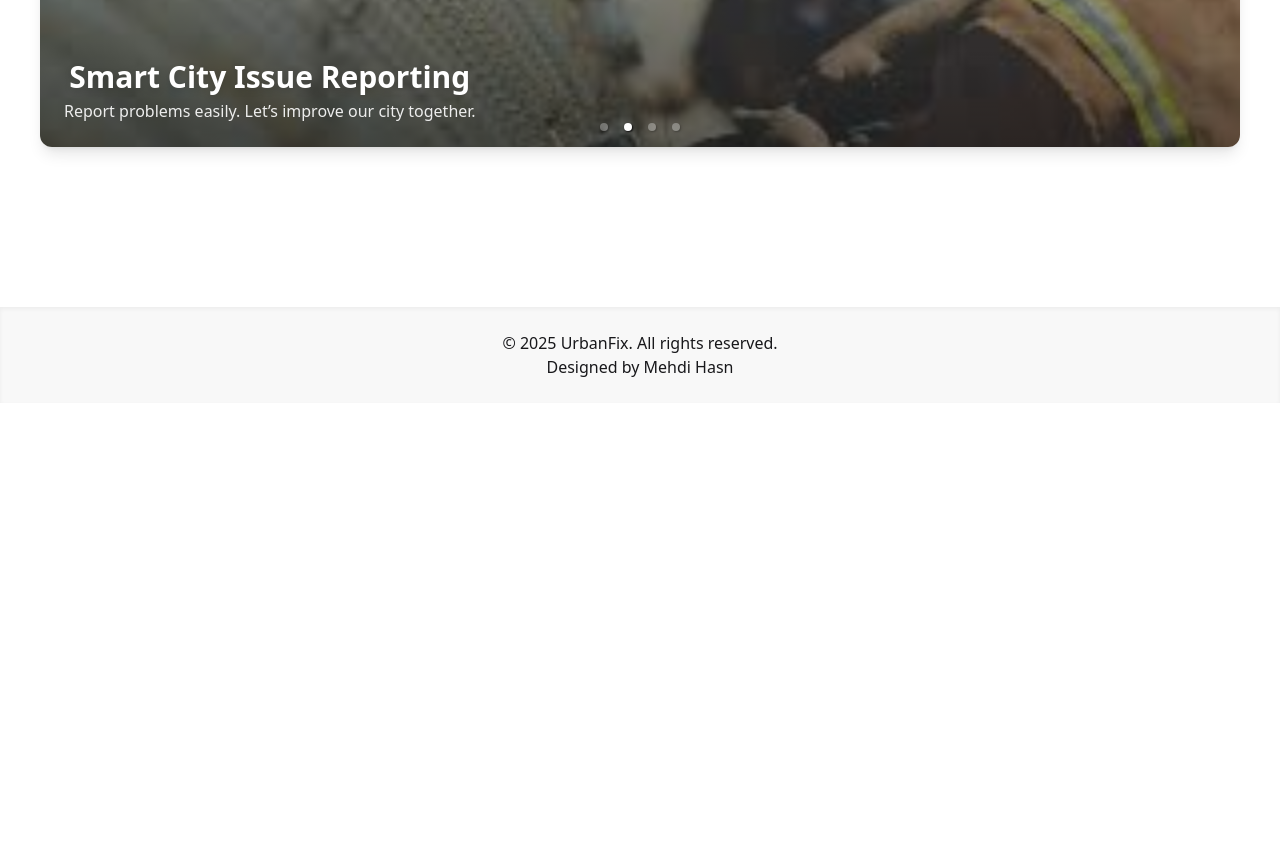
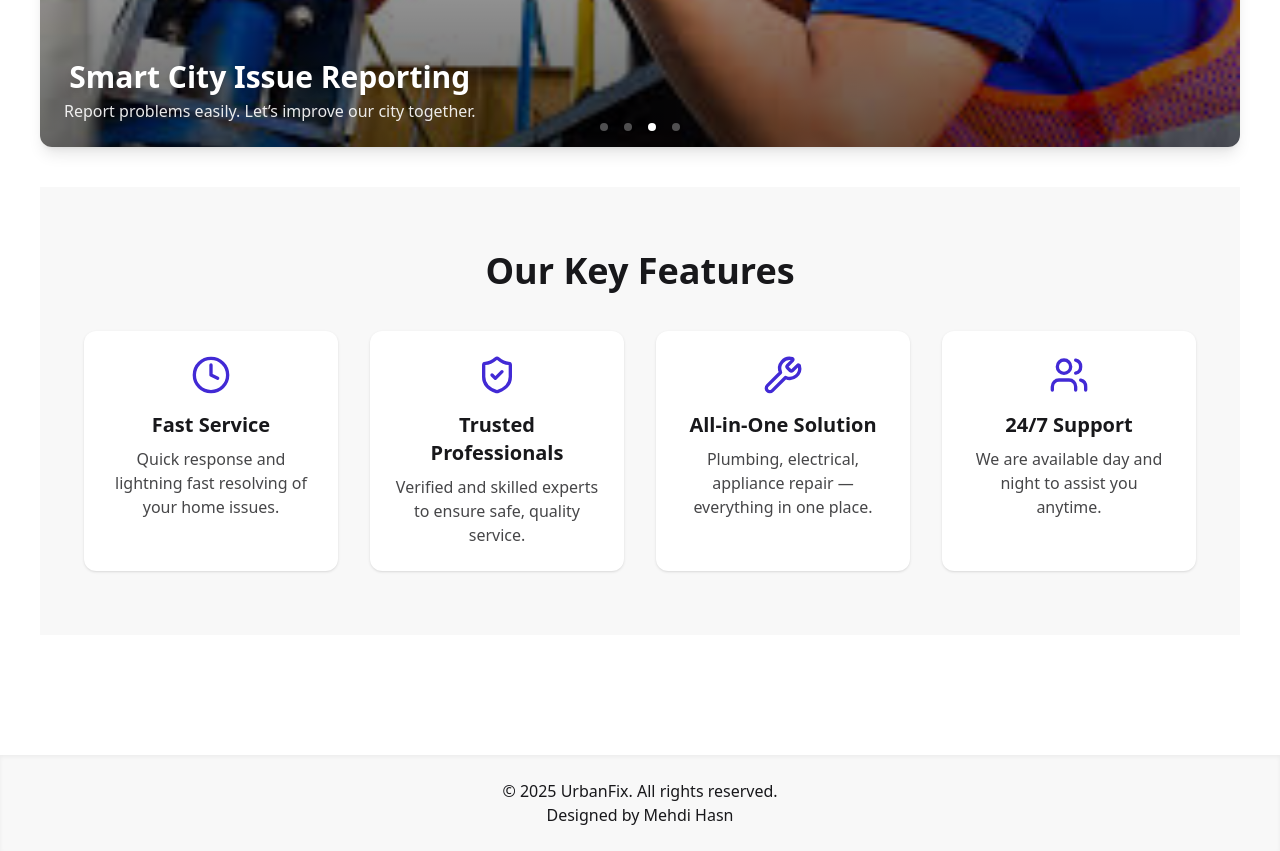
Before and after one commit to mehdixun/urban-fix-client, a React (Vite) app: page / in a window 1280 px wide. Shown: the part 520-1371 px from the top of the page. Before the commit the page ends 923 px from the top, so only its background shows below. Built offline with nearby package versions, Linux system fonts and the light colour scheme.

Commit message:
features section added

```diff
--- a/package.json
+++ b/package.json
@@ -12,6 +12,7 @@
   "dependencies": {
     "@tailwindcss/vite": "^4.1.17",
     "firebase": "^12.6.0",
+    "lucide-react": "^0.556.0",
     "react": "^19.2.0",
     "react-dom": "^19.2.0",
     "react-responsive-carousel": "^3.2.23",
--- a/src/pages/Banner.jsx
+++ b/src/pages/Banner.jsx
@@ -17,7 +17,7 @@ const Banner = () => {
                 infiniteLoop={true}
                 showThumbs={false}
                 showStatus={false}
-                interval={3000}
+                interval={2000}
                 stopOnHover={false}
             >
                 {images.map((img, index) => (
--- /dev/null
+++ b/src/pages/Features.jsx
@@ -0,0 +1,60 @@
+import React from "react";
+import { Wrench, ShieldCheck, Clock, Users } from "lucide-react";
+
+const Features = () => {
+  const features = [
+    {
+      id: 1,
+      title: "Fast Service",
+      description: "Quick response and lightning fast resolving of your home issues.",
+      icon: <Clock size={40} />,
+    },
+    {
+      id: 2,
+      title: "Trusted Professionals",
+      description: "Verified and skilled experts to ensure safe, quality service.",
+      icon: <ShieldCheck size={40} />,
+    },
+    {
+      id: 3,
+      title: "All-in-One Solution",
+      description: "Plumbing, electrical, appliance repair — everything in one place.",
+      icon: <Wrench size={40} />,
+    },
+    {
+      id: 4,
+      title: "24/7 Support",
+      description: "We are available day and night to assist you anytime.",
+      icon: <Users size={40} />,
+    },
+  ];
+
+  return (
+    <div className="py-16 bg-base-200">
+      <div className="max-w-6xl mx-auto px-5">
+
+        <h2 className="text-3xl md:text-4xl font-bold text-center mb-10">
+          Our Key Features
+        </h2>
+
+        <div className="grid grid-cols-1 md:grid-cols-2 lg:grid-cols-4 gap-8">
+          {features.map((item) => (
+            <div
+              key={item.id}
+              className="p-6 bg-base-100 rounded-xl shadow hover:shadow-lg transition duration-200 text-center"
+            >
+              <div className="flex justify-center mb-4 text-primary">
+                {item.icon}
+              </div>
+              <h3 className="text-xl font-bold mb-2">{item.title}</h3>
+              <p className="opacity-80">{item.description}</p>
+            </div>
+          ))}
+        </div>
+
+      </div>
+    </div>
+  );
+};
+
+export default Features;
--- a/src/pages/Home.jsx
+++ b/src/pages/Home.jsx
@@ -1,4 +1,5 @@
 import Banner from "./Banner";
+import Features from "./Features";
 
 const Home = () => {
   return (
@@ -6,6 +7,7 @@ const Home = () => {
       <h1 className="text-4xl font-bold">Welcome to UrbanFix</h1>
       <p className="mt-2 text-gray-600">Your city's issue reporting platform.</p>
       <Banner></Banner>
+      <Features></Features>
     </div>
 
   );
```
Also changed, not shown: 1 other file (tests, documents, lock files or other folders).
